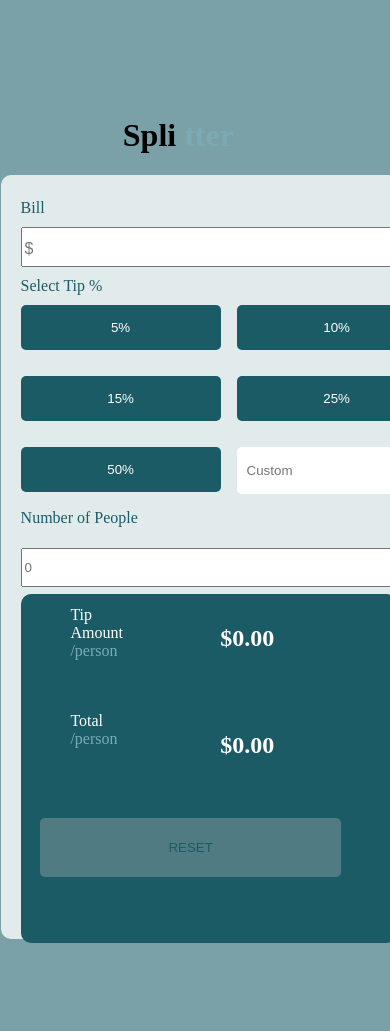
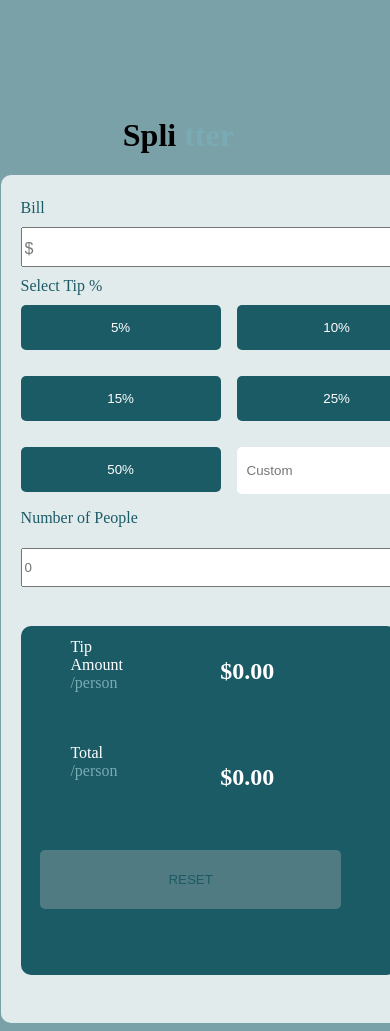
Before and after one commit to UjiroAsagbra/tipcalculatorapp, a React (Vite) app: page / in a window 390 px wide. Shown: the top 1031 px of the page. Before the commit the page ends 947 px from the top, so only its background shows below. Built offline with nearby package versions, Linux system fonts and the light colour scheme.

Commit message:
mobile look

```diff
--- a/src/components/css/splitter.css
+++ b/src/components/css/splitter.css
@@ -184,9 +184,12 @@ input[type=number]::-webkit-outer-spin-button {
         width: 100%;
         height: 45px;
     }
+    .custom{
+      width: 93%;
+    }
     .display {
         grid-template-columns: repeat(1, minmax(320px, 1fr));
-        height: 90vh;
+        height: 100vh;
         width: 107%;
         padding-left: 20px;
         padding-right: 2px;
@@ -201,7 +204,7 @@ input[type=number]::-webkit-outer-spin-button {
     .outputs{
         width:90% ;
         padding-left: 5%;
-        margin-top: -6%;
+        margin-top: -10%;
         margin-left: 0;
         margin-right:0;
     }
```
